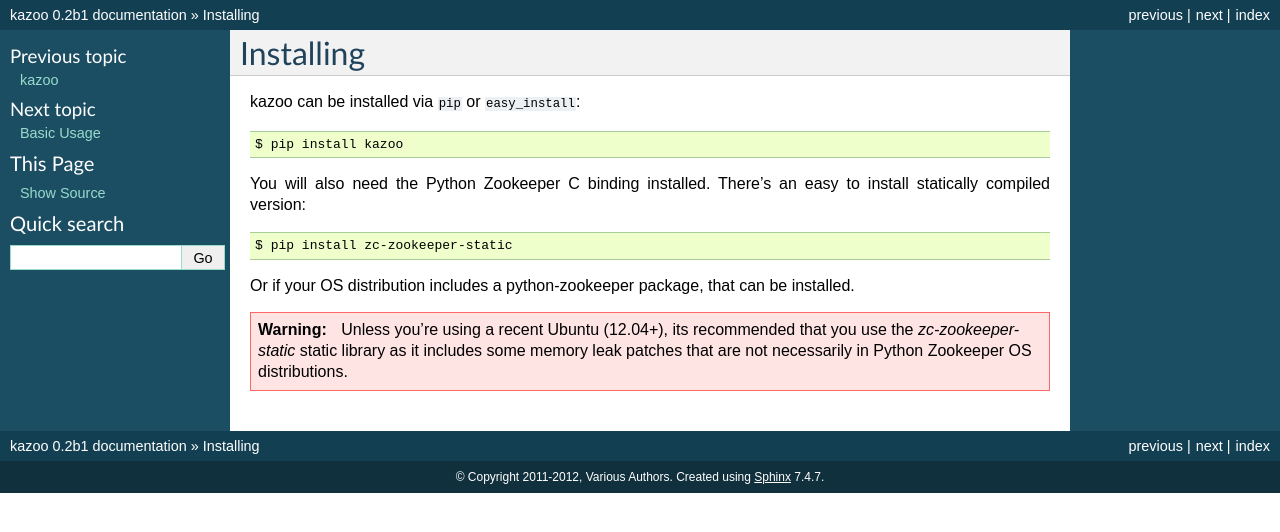
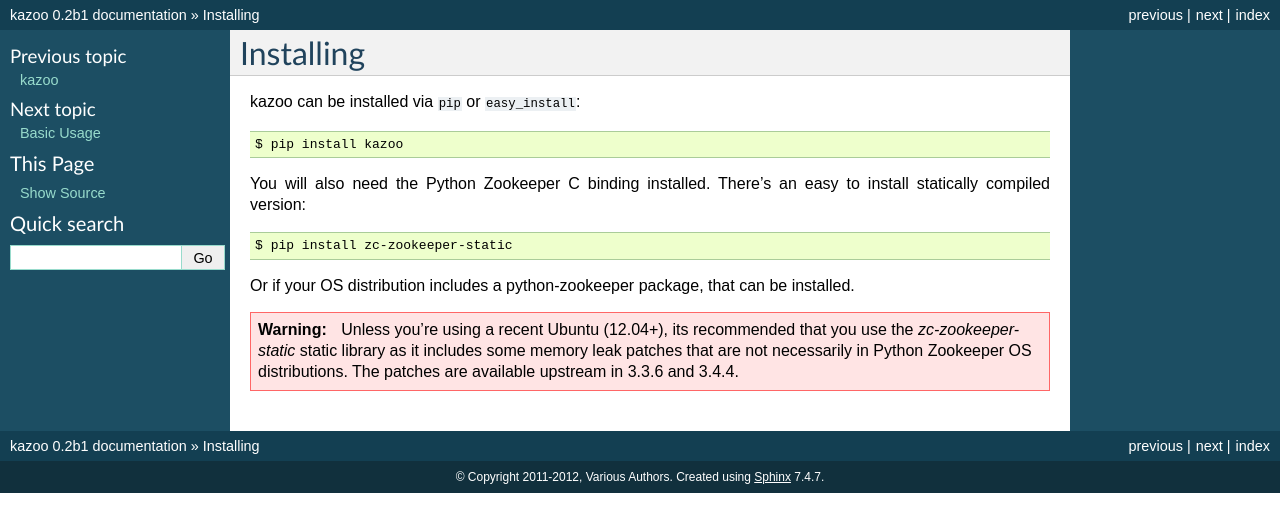
Before and after one commit to python-zk/kazoo, a Sphinx documentation site: the page built from docs/install.rst, in a window 1280 px wide. Shown: the top 532 px of the page. Built offline with Sphinx 7.4.7, drawn with Linux system fonts in a browser that asks for light colours.

Commit message:
note upstream availability of memory leak patches

```diff
--- a/docs/install.rst
+++ b/docs/install.rst
@@ -24,4 +24,5 @@
 
     Unless you're using a recent Ubuntu (12.04+), its recommended that you use
     the `zc-zookeeper-static` static library as it includes some memory leak
-    patches that are not necessarily in Python Zookeeper OS distributions.
+    patches that are not necessarily in Python Zookeeper OS distributions. The
+    patches are available upstream in 3.3.6 and 3.4.4.
```
